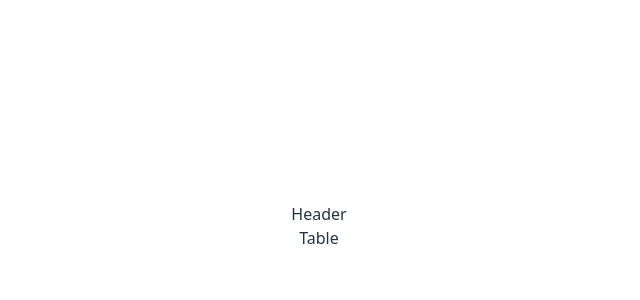
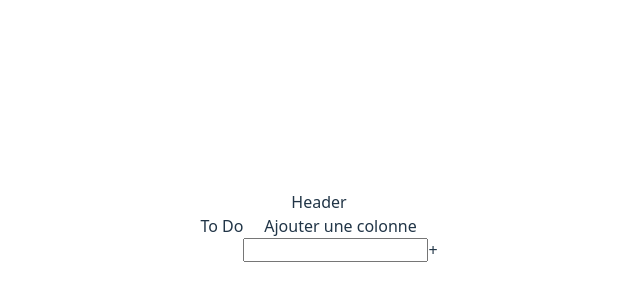
Before and after one commit to mariaguyde/taskflow-kanban, a React (Vite) app in the folder taskflow-kanban/: page / in a window 1280 px wide. Shown: the part 174-474 px from the top of the page, without its empty margins (321-961 px from the left). Built offline with nearby package versions, Linux system fonts and the light colour scheme.

Commit message:
(feat:) ajout de nouvelles colonnes dans le kanban

```diff
--- a/taskflow-kanban/src/components/Table.jsx
+++ b/taskflow-kanban/src/components/Table.jsx
@@ -1,8 +1,54 @@
 import React from 'react'
+import { useState } from 'react'
+
 
 function Table() {
+    let [arrayTasks, setArrayTasks] = useState([{name:"To Do", tasks:[]}]);
+
+
+   /*const createTask = () => {
+        const todoTaskList = document.getElementById('todo_tasklist');
+        const newTask = document.createElement("div");
+
+        const taskName = document.getElementById("inputNewTask").value;
+        const newTaskContent = document.createTextNode(taskName);
+        newTask.appendChild(newTaskContent);
+        todoTaskList.appendChild(newTask);
+   }//*/
+
+   const createColumn = () => {
+        // ajout nouvelle colonne
+        const columnName = document.getElementById("inputNewColumn").value;
+        if (columnName.trim() === "") return;
+
+        // Ajouter un objet, pas un tableau
+        const newColumn = { name: columnName, tasks: [] };
+        setArrayTasks([...arrayTasks, newColumn]);
+        //console.log("Nouvelle liste ajoutée :", newColumn);
+   }
+
   return (
-    <div>Table</div>
+    <div style={{display:'flex'}}>
+
+        {/* Tableau */}
+        <div style={{display:'flex'}}>
+            {arrayTasks.map(function(column, id) {
+                return (
+                    <div key={id}>
+                         {column.name}
+                    </div>
+                )})
+            }
+        </div>
+
+        <div>
+            <div>Ajouter une colonne</div>
+            <div style={{display:'flex'}}>
+                <input type='text' id='inputNewColumn' />
+                <div onClick={createColumn}>+</div>
+            </div>
+        </div>
+    </div>
   )
 }
 
```
